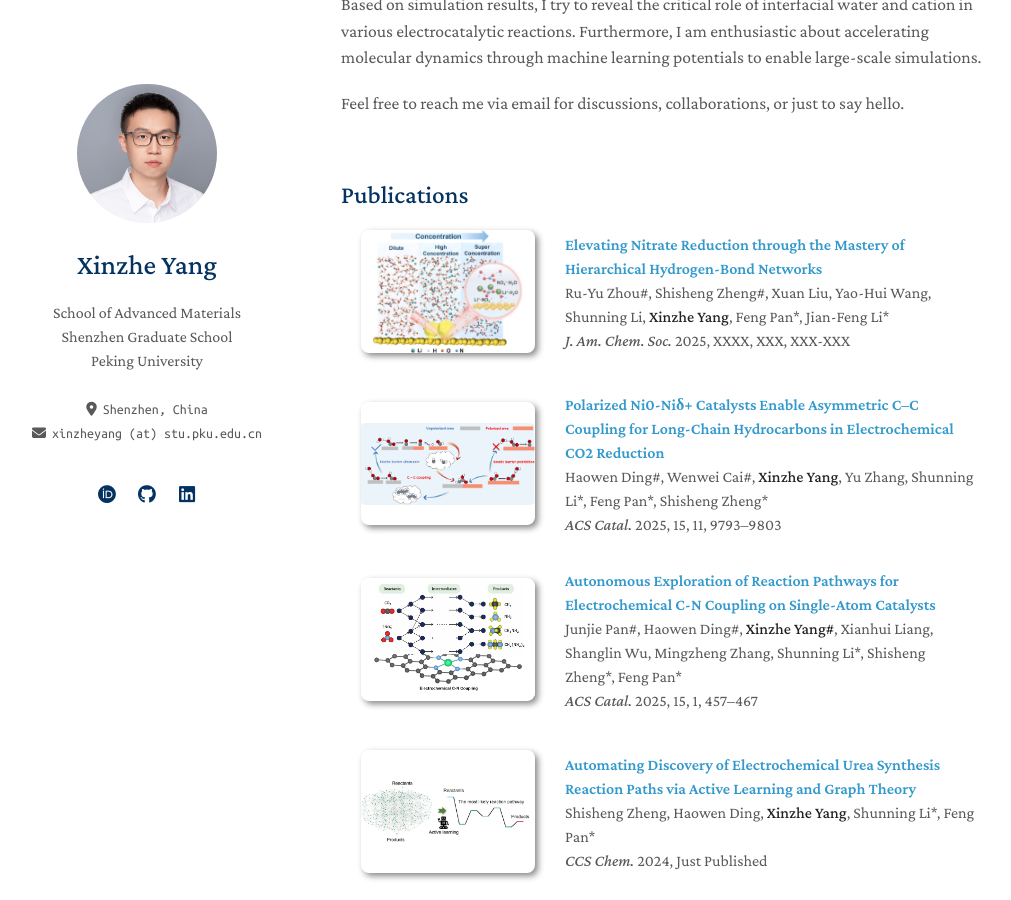
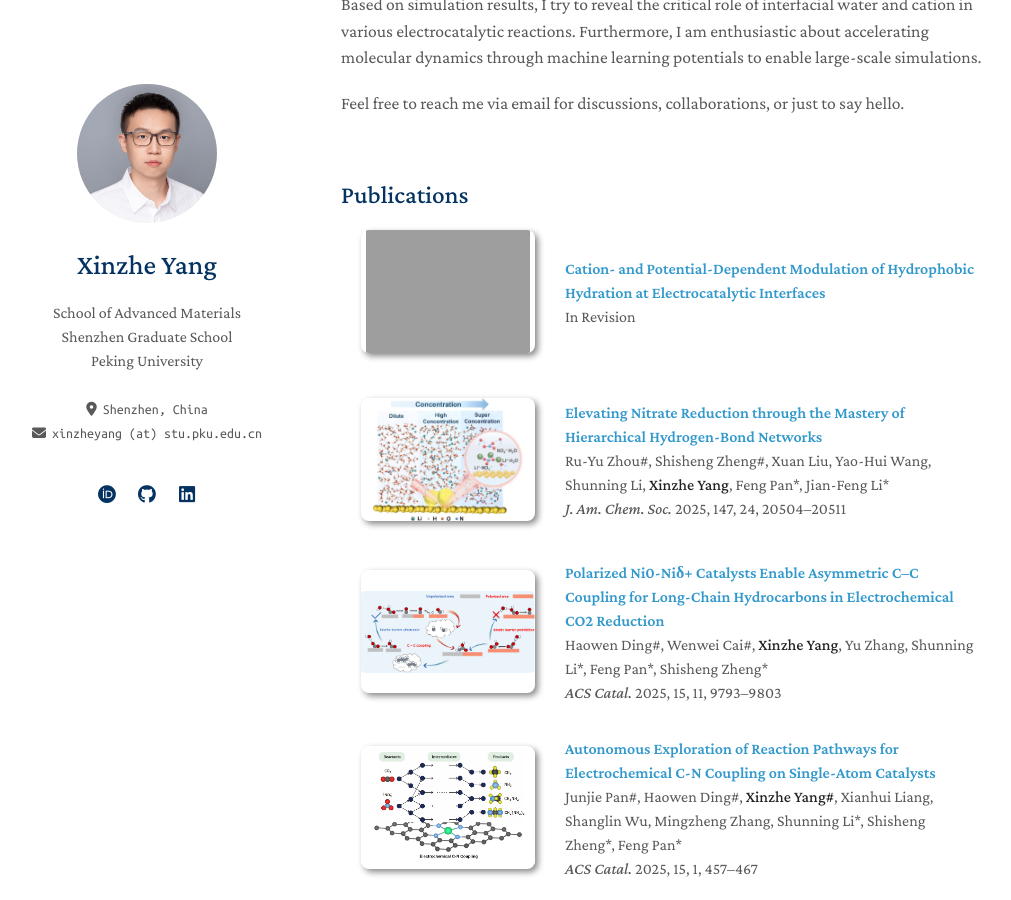
Before and after one commit to xzyang99/xzyang99.github.io, a Jekyll site: the page built from index.md, in a window 1280 px wide and 900 px high, scrolled down 395 px. Shown: the whole window, without its empty margins (129-1140 px from the left). Built offline with Jekyll 4.4.1, drawn with Linux system fonts in a browser that asks for light colours; a style sheet for code colours, icons or effects is not loaded; our own code applies the rules of GitHub Pages for plain Markdown files; grey boxes are pictures that could not be loaded.

Commit message:
Update publications.yml

```diff
--- a/_data/publications.yml
+++ b/_data/publications.yml
@@ -1,8 +1,14 @@
 main:
+
+  - title: Cation- and Potential-Dependent Modulation of Hydrophobic Hydration at Electrocatalytic Interfaces
+    # authors:
+    conference: In Revision
+    # web: https://doi.org/10.1021/jacs.5c02540
+    image: ./assets/img/cav.png
 
   - title: Elevating Nitrate Reduction through the Mastery of Hierarchical Hydrogen-Bond Networks
     authors: Ru-Yu Zhou#, Shisheng Zheng#, Xuan Liu, Yao-Hui Wang, Shunning Li, <strong>Xinzhe Yang</strong>, Feng Pan*, Jian-Feng Li*
-    conference: <em>J. Am. Chem. Soc.</em> 2025, XXXX, XXX, XXX-XXX
+    conference: <em>J. Am. Chem. Soc.</em> 2025, 147, 24, 20504–20511
     web: https://doi.org/10.1021/jacs.5c02540
     image: ./assets/img/lino3.png
 
```
